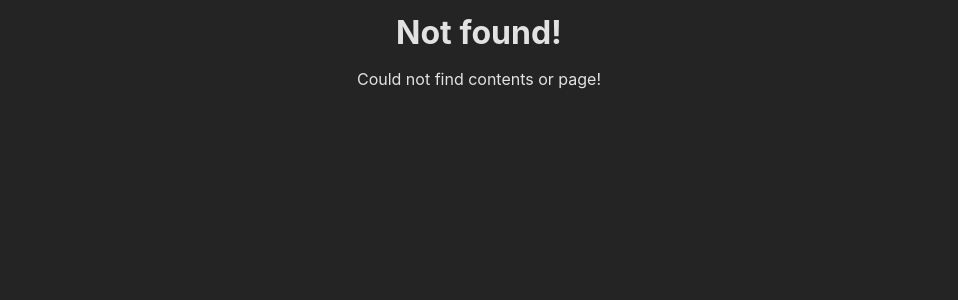
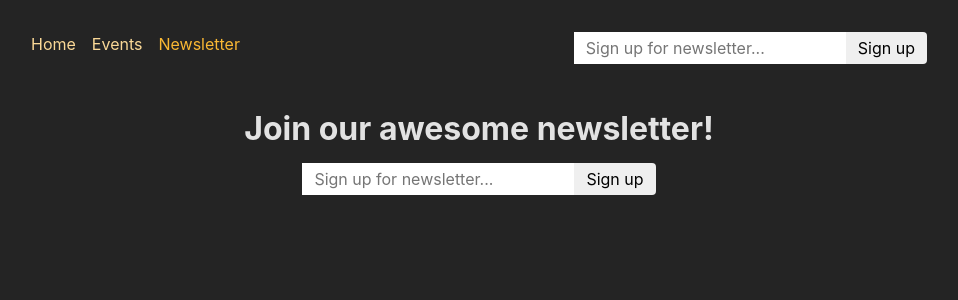
Before and after one commit to krasenDimitrov90/React-Router-Udemy, a React (Create React App) app in the folder front-end/: page /newsletter in a window 1280 px wide. Before the commit this address had no page. Shown: the top 300 px of the page, without its empty margins (161-1119 px from the left). Built offline with nearby package versions, Linux system fonts and the light colour scheme.

Commit message:
adding a newsletter signup

```diff
--- a/front-end/src/App.js
+++ b/front-end/src/App.js
@@ -1,8 +1,9 @@
 import MainNavigation from './components/MainNavigation';
 import { Outlet, RouterProvider, createBrowserRouter } from 'react-router-dom';
-import { HomePage, EventsPage, ErrorPage, EventDetailPage, NewEventPage, EditEventPage, EvetnsRoot, eventItemLoader } from './pages/index';
-import { eventsLoader, deleteEventAction } from './pages/index';
+import { HomePage, EventsPage, ErrorPage, EventDetailPage, NewEventPage, EditEventPage, EvetnsRoot, NewsletterPage,  } from './pages/index';
+import { eventsLoader, deleteEventAction, eventItemLoader, newsletterAction } from './pages/index';
 import { eventActions } from './components/EventForm';
+
 const Layout = () => {
   return (
     <>
@@ -44,6 +45,7 @@
           { path: 'new', element: <NewEventPage />, action: eventActions },
         ],
       },
+      { path: 'newsletter', element: <NewsletterPage />, action: newsletterAction },
     ],
   }
 ]);
--- a/front-end/src/components/MainNavigation.js
+++ b/front-end/src/components/MainNavigation.js
@@ -1,5 +1,7 @@
 import { NavLink } from 'react-router-dom';
+
 import classes from './MainNavigation.module.css';
+import NewsletterSignup from './NewsletterSignup';
 
 function MainNavigation() {
   return (
@@ -7,23 +9,39 @@
       <nav>
         <ul className={classes.list}>
           <li>
-            <NavLink to={'/'}
-              className={({ isActive }) => isActive ? classes.active : undefined}
+            <NavLink
+              to="/"
+              className={({ isActive }) =>
+                isActive ? classes.active : undefined
+              }
               end
             >
               Home
             </NavLink>
           </li>
           <li>
-            <NavLink to={`events`}
-              className={({ isActive }) => isActive ? classes.active : undefined}
-              end
+            <NavLink
+              to="/events"
+              className={({ isActive }) =>
+                isActive ? classes.active : undefined
+              }
             >
               Events
             </NavLink>
           </li>
+          <li>
+            <NavLink
+              to="/newsletter"
+              className={({ isActive }) =>
+                isActive ? classes.active : undefined
+              }
+            >
+              Newsletter
+            </NavLink>
+          </li>
         </ul>
       </nav>
+      <NewsletterSignup />
     </header>
   );
 }
--- /dev/null
+++ b/front-end/src/components/NewsletterSignup.js
@@ -0,0 +1,36 @@
+import { useFetcher } from 'react-router-dom';
+import classes from './NewsletterSignup.module.css';
+import { useEffect } from 'react';
+
+function NewsletterSignup() {
+
+  const fetcher = useFetcher();
+  const { data, state } = fetcher;
+
+  useEffect(() => {
+    if (state === 'idle' && data?.message) {
+      window.alert(data.message);
+    }
+  }, [data, state]);
+
+  /* With the help of fetcher.Form we can use an action from a different route
+  without transitioning to that route, so to say to execute the action from another route
+  but to stay on the same route that we currently are */
+  return (
+    <fetcher.Form
+      method="post"
+      // We explicitly tell that we want to execute an action that belongs
+      // to the /newsletter route, in our case that is the newsletterAction - can be seen in App.js
+      action='/newsletter'
+      className={classes.newsletter}>
+      <input
+        type="email"
+        placeholder="Sign up for newsletter..."
+        aria-label="Sign up for newsletter"
+      />
+      <button>Sign up</button>
+    </fetcher.Form>
+  );
+}
+
+export default NewsletterSignup;
--- /dev/null
+++ b/front-end/src/components/NewsletterSignup.module.css
@@ -0,0 +1,18 @@
+.newsletter input,
+.newsletter button {
+  font: inherit;
+  padding: 0.25rem 0.75rem;
+  border-radius: 0;
+  border: none;
+}
+
+.newsletter button {
+  border-top-right-radius: 4px;
+  border-bottom-right-radius: 4px;
+  cursor: pointer;
+}
+
+.newsletter button:hover {
+  background-color: var(--color-primary-300);
+  color: var(--color-gray-800);
+}
--- /dev/null
+++ b/front-end/src/pages/NewsletterPage.js
@@ -0,0 +1,19 @@
+import NewsletterSignup from '../components/NewsletterSignup';
+import { PageContent } from '../components/PageContent';
+
+export const NewsletterPage = () => {
+  return (
+    <PageContent title="Join our awesome newsletter!">
+      <NewsletterSignup />
+    </PageContent>
+  );
+}
+
+export const newsletterAction = async ({ request }) => {
+  const data = await request.formData();
+  const email = data.get('email');
+
+  // send to backend newsletter server ...
+  console.log(email);
+  return { message: 'Signup successful!' };
+}
--- a/front-end/src/pages/index.js
+++ b/front-end/src/pages/index.js
@@ -5,3 +5,4 @@
 export * from './EvetnsRoot';
 export * from './HomePage';
 export * from './NewEventPage';
+export * from './NewsletterPage';
```
